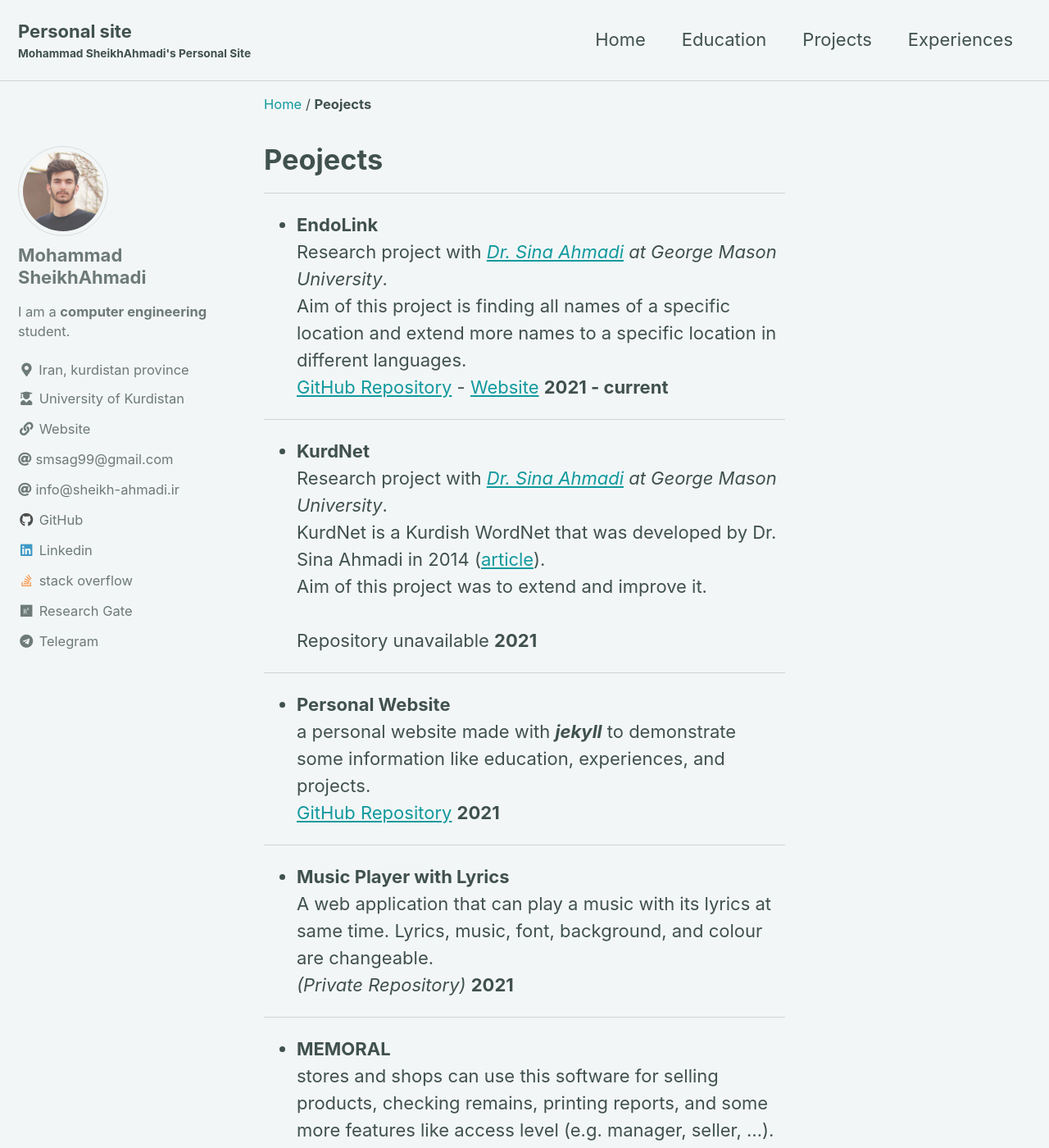
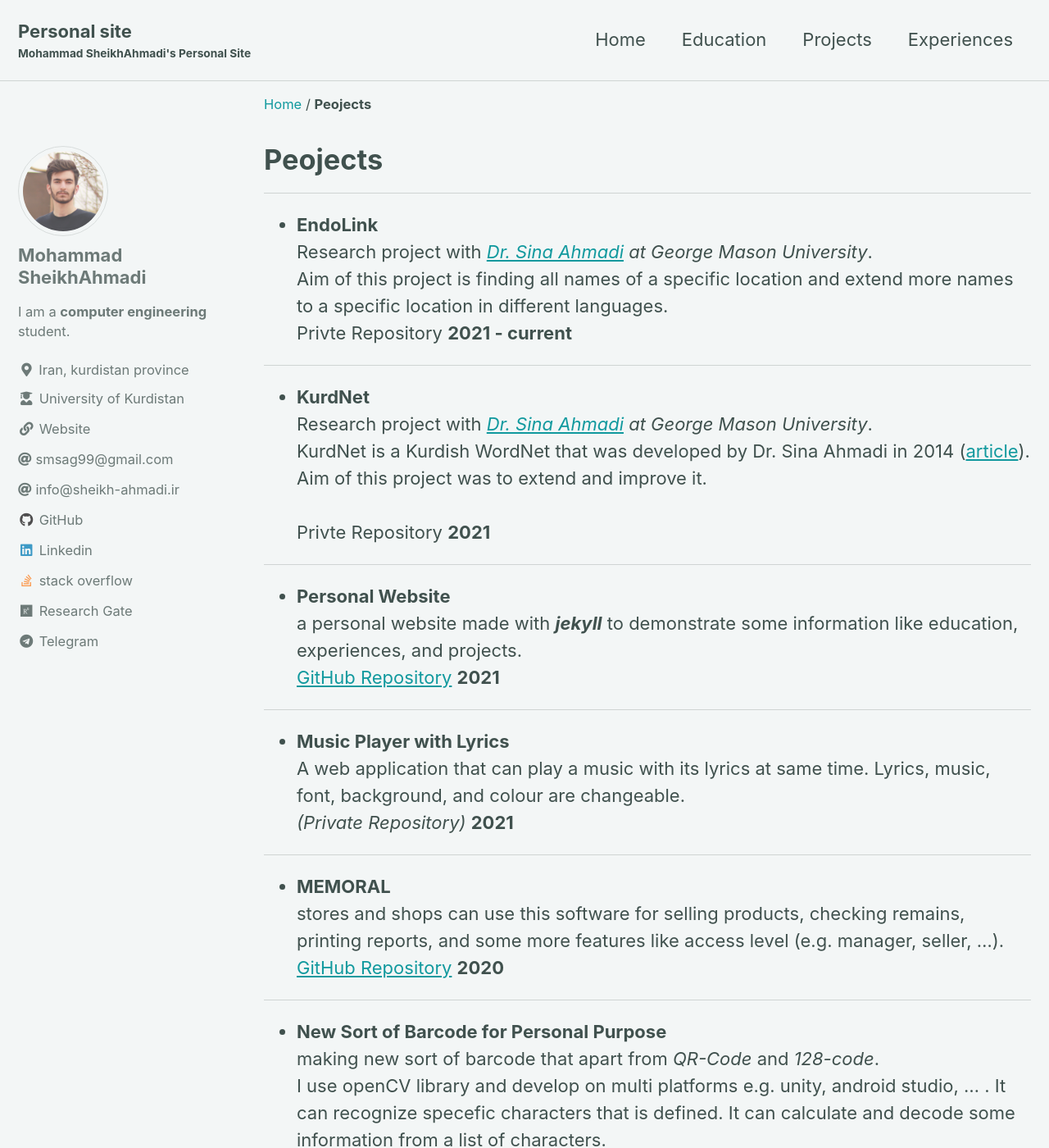
Before and after one commit to smsag99/Personal_Website, a Jekyll site: the page built from _pages/projects.md, in a window 1280 px wide and 1400 px high. Shown: the whole window at 82% size. Built offline with Jekyll 4.4.1, drawn with Linux system fonts in a browser that asks for light colours; cached includes are drawn as plain includes.

Commit message:
edit about me

```diff
--- a/_layouts/home.html
+++ b/_layouts/home.html
@@ -8,10 +8,11 @@ layout: archive
   I am a Computer Engineer Student at the University of Kurdistan and also extremely passionate about programming and
   research. I am willing to found a firm in the Augmented Reality (AR) field.
   <br><br> Recently, I have been working in an accelerator firm named Zharfa as a backend developer using Node.js.
-  <br><br> In 2021, I participated in a research project managed by Dr. Sina Ahmadi from the University of Galwey and
+  <br><br> In 2021, I participated in a research project managed by Dr. Sina Ahmadi from the George Mason University and
   Dr.
   Fatemeh Daneshfar from the University of Kurdistan. It is supposed to be submitted soon.
-  <br><small>please do not hesitate to contact me for further information. I am looking forward to giving your advice.
+  <br><br><small>please do not hesitate to contact me for further information. I am looking forward to giving your
+    advice.
   </small>
 </p>
 <h1> What Do You Want to Know About Me?</h1>
--- a/_pages/projects.md
+++ b/_pages/projects.md
@@ -20,7 +20,7 @@ An FTP client-server application that capable to send file to server by clients
 Research project with _[Dr. Sina Ahmadi](https://sinaahmadi.github.io/) at George Mason University_.<br>
 Aim of this project is finding all names of a specific location and extend more names to a specific location in different languages.
 <br>
-[GitHub Repository](https://github.com/smsag99/Endolink/) - [Website](https://smsag99.github.io/EndoLink/) **2021 - current**
+Privte Repository **2021 - current**
 <br>
 <hr>
 
@@ -30,7 +30,7 @@ Research project with _[Dr. Sina Ahmadi](https://sinaahmadi.github.io/) at Georg
 KurdNet is a Kurdish WordNet that was developed by Dr. Sina Ahmadi in 2014 ([article](https://aclanthology.org/W14-0101/)).<br>
 Aim of this project was to extend and improve it.
 <br>
-Repository unavailable **2021**
+Privte Repository **2021**
 <br>
 <hr>
 
--- a/_sass/minimal-mistakes/_archive.scss
+++ b/_sass/minimal-mistakes/_archive.scss
@@ -6,15 +6,25 @@
   margin-top: 1em;
   margin-bottom: 2em;
 
+  // @include breakpoint($large) {
+  //   float: right;
+  //   width: calc(100% - #{$right-sidebar-width-narrow});
+  //   padding-right: $right-sidebar-width-narrow;
+  // }
+
+  // @include breakpoint($x-large) {
+  //   width: calc(100% - #{$right-sidebar-width});
+  //   padding-right: $right-sidebar-width;
+  // }
   @include breakpoint($large) {
     float: right;
     width: calc(100% - #{$right-sidebar-width-narrow});
-    padding-right: $right-sidebar-width-narrow;
+    padding-right: 0;
   }
 
   @include breakpoint($x-large) {
     width: calc(100% - #{$right-sidebar-width});
-    padding-right: $right-sidebar-width;
+    padding-right: 0;
   }
 }
 
```
Also changed, not shown: _pages/exp.md (+3 -2 lines), 9 other files.
